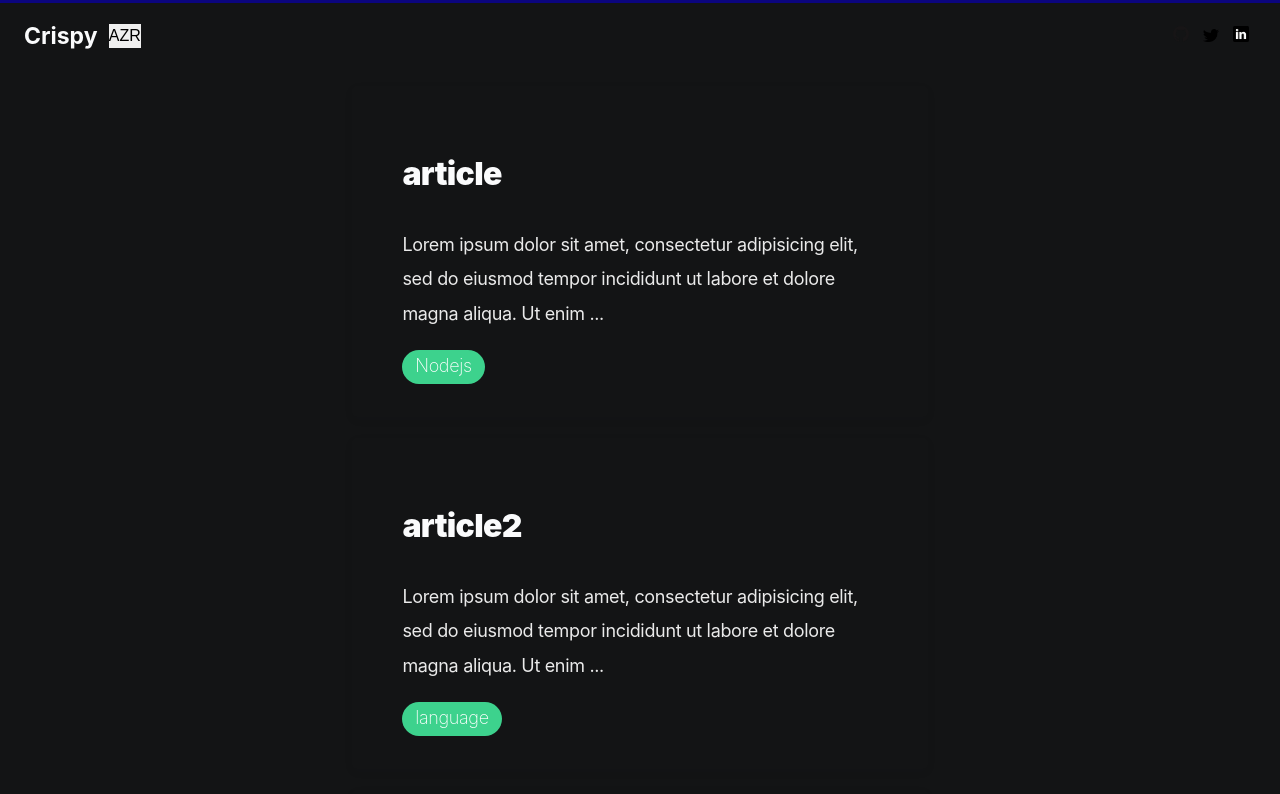
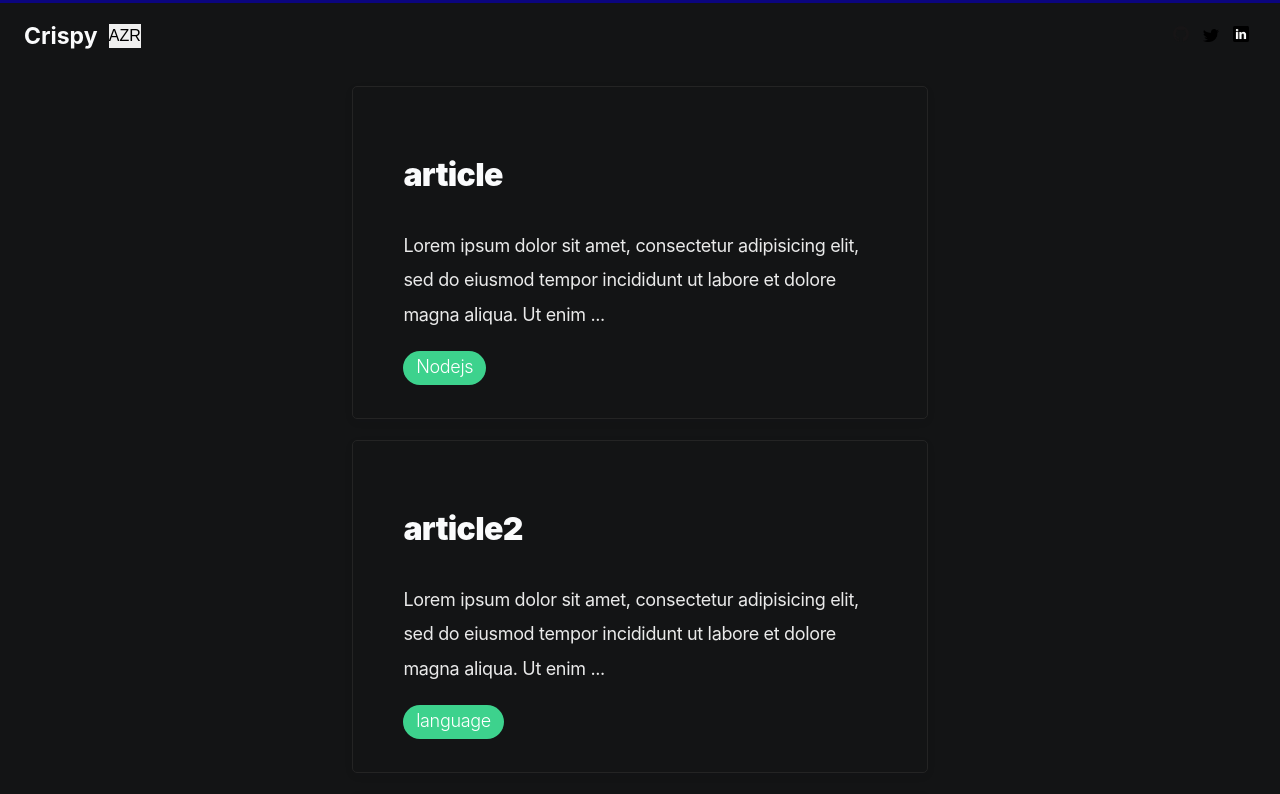
Before and after one commit to ParmentierChristophe/nextBlog, a Next.js app: page / in a window 1280 px wide. Shown: the top 794 px of the page. Built offline with nearby package versions, Linux system fonts and the light colour scheme; a web font is replaced by a local one.

Commit message:
darkmode style

```diff
--- a/components/entry/text.module.css
+++ b/components/entry/text.module.css
@@ -2,6 +2,7 @@
   position: relative;
   -webkit-transform: translateY(0px);
   transform: translateY(0px);
+  border: 1px solid var(--border);
   transition: -webkit-transform 250ms cubic-bezier(0.4, 0, 0.2, 1), transform 250ms cubic-bezier(0.4, 0, 0.2, 1),
     box-shadow 250ms cubic-bezier(0.4, 0, 0.2, 1), padding 250ms cubic-bezier(0.4, 0, 0.2, 1);
   max-width: 36rem;
@@ -34,7 +35,7 @@
   padding: 0.3rem 0.8rem 0.5rem;
   border-radius: 40px;
   transition: 0.5s;
-  font-weight: 200;
+  font-weight: 300;
   color: #ffffff;
   background-color: #3dd28d;
 }
--- a/components/header/header.module.css
+++ b/components/header/header.module.css
@@ -33,6 +33,7 @@
 }
 
 .icon {
+  color: #fff;
   width: 16px;
   margin: 0 7px;
 }
--- a/components/header/index.js
+++ b/components/header/index.js
@@ -11,7 +11,7 @@ const Header = ({ slug, title }) => {
         <span className={style.brandContainer}>
           <Link href="/">
             <a className={style.brand} aria-label="Navigate Home">
-              Crispy{' '}
+              Crispy
             </a>
           </Link>
           <button onClick={toggleTheme} aria-label="Toggle Theme">
--- a/pages/css/style.css
+++ b/pages/css/style.css
@@ -104,6 +104,7 @@ a:hover {
   --selection: rgba(255, 255, 255, 0.99);
   --accent: #ffe77a;
   --lighter-accent: #fff3bd;
+  --border: #242424;
 
   /* Syntax Highlighting */
   --token: var(--lighter-accent);
@@ -126,6 +127,7 @@ a:hover {
   --selection: rgba(0, 0, 0, 0.99);
   --accent: #0493d3;
   --lighter-accent: #1274a0;
+  --border: #fff;
 
   --token: var(--lighter-accent);
   --comment: #404040;
```
